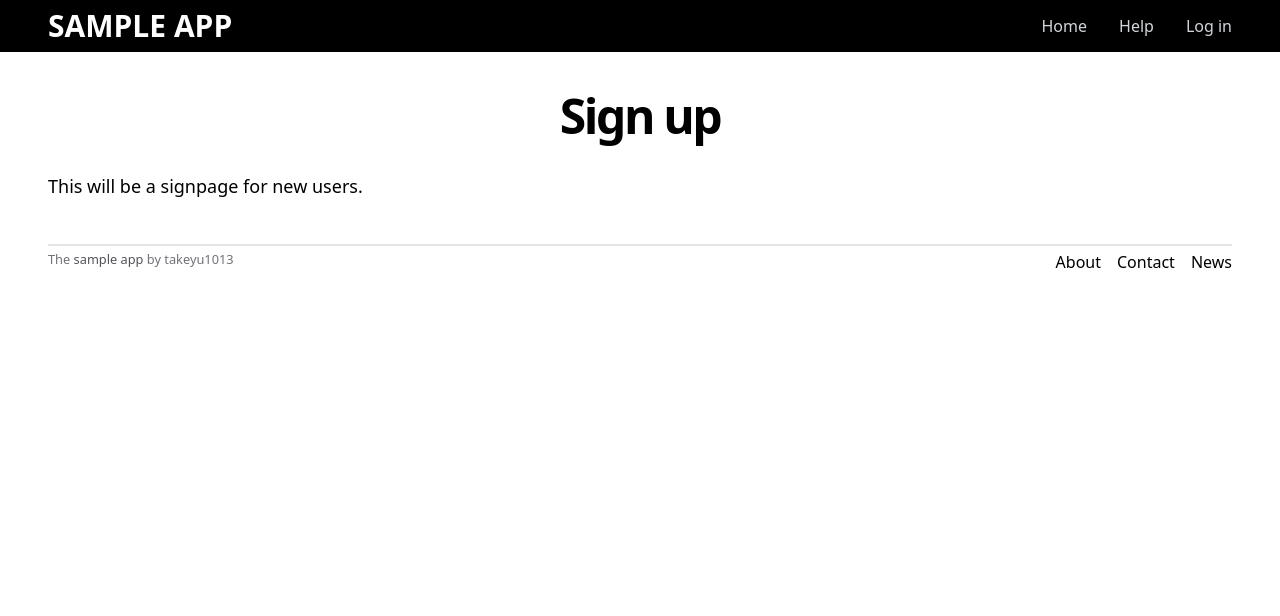
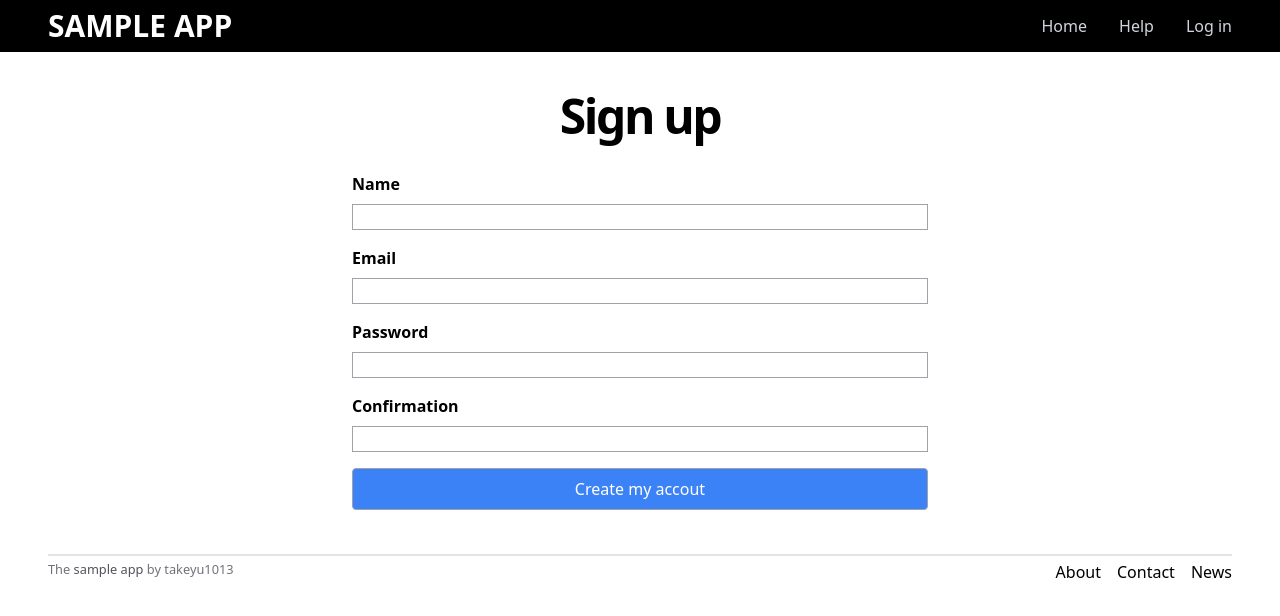
Before and after one commit to takeyu1013/sample_app, a Next.js app: page /signup in a window 1280 px wide. Shown: the top 616 px of the page. Built offline with nearby package versions, Linux system fonts and the light colour scheme.

Commit message:
✨ Add a sign up form

```diff
--- a/src/pages/signup.tsx
+++ b/src/pages/signup.tsx
@@ -1,13 +1,44 @@
 import type { NextPage } from "next";
+import { SubmitHandler, useForm } from "react-hook-form";
 
 import Head from "../layouts/Head";
 
+type Inputs = {
+  name: string;
+  email: string;
+  password: string;
+  passwordConfirmation: string;
+};
+
 const Signup: NextPage = () => {
+  const { register, handleSubmit, watch } = useForm<Inputs>();
+  const onSubmit: SubmitHandler<Inputs> = (data) => console.log(data);
+
+  console.log(watch("name"));
+
   return (
     <>
       <Head title="Sign up" />
       <h1>Sign up</h1>
-      <p>This will be a signpage for new users.</p>
+      <div className="">
+        <form className="mx-auto max-w-xl" onSubmit={handleSubmit(onSubmit)}>
+          <label>Name</label>
+          <input {...register("name")} />
+          <label className="pt-4">Email</label>
+          <input {...register("email")} />
+          <label className="pt-4">Password</label>
+          <input {...register("password")} />
+          <label className="pt-4">Confirmation</label>
+          <input {...register("passwordConfirmation")} />
+          <div className="pt-4">
+            <input
+              className="w-full block mx-auto bg-blue-500 hover:bg-blue-600 rounded text-white px-4 py-2"
+              type="submit"
+              value="Create my accout"
+            />
+          </div>
+        </form>
+      </div>
     </>
   );
 };
--- a/src/styles/globals.css
+++ b/src/styles/globals.css
@@ -9,4 +9,10 @@
   p {
     @apply text-lg;
   }
+  input {
+    @apply w-full block border border-zinc-400;
+  }
+  label {
+    @apply pb-2 block font-bold;
+  }
 }
```
